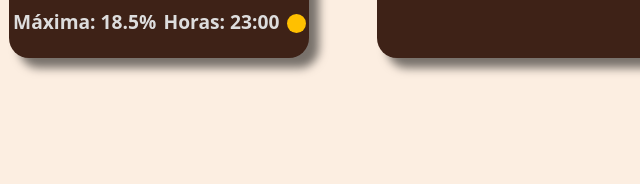
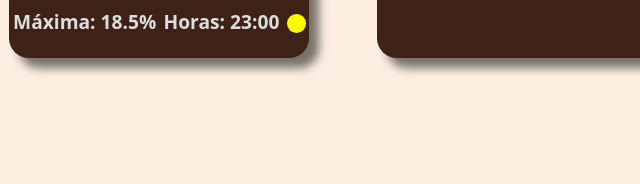
Before and after one commit to ARCoffee/Sprint-ARCoffee, a plain HTML site: page Algoritmos/Site_Institucional/Dashboard/dashboard.html in a window 1280 px wide. Shown: the part 602-786 px from the top of the page, 535-1175 px from the left. Drawn offline with nearby package versions, Linux system fonts and the light colour scheme.

Commit message:
Exclusão da Temperatura alerta

```diff
--- a/Algoritmos/Site_Institucional/Dashboard/dashboard.html
+++ b/Algoritmos/Site_Institucional/Dashboard/dashboard.html
@@ -138,7 +138,7 @@
           <p>Máxima: 18.5%</p>
           <p> Horas: 23:00</p>
 
-          <div class="status emergencia"></div>
+          <div class="status alerta"></div>
 
         </div>
 
--- a/Algoritmos/Site_Institucional/Dashboard/styleDashboard.css
+++ b/Algoritmos/Site_Institucional/Dashboard/styleDashboard.css
@@ -167,9 +167,6 @@ select {
     width: 19px;
     border-radius: 100%;
 }
-.emergencia{
-    background-color: #ffc000;
-}
 .alerta{
     background-color: #ffff00;
 }
```
